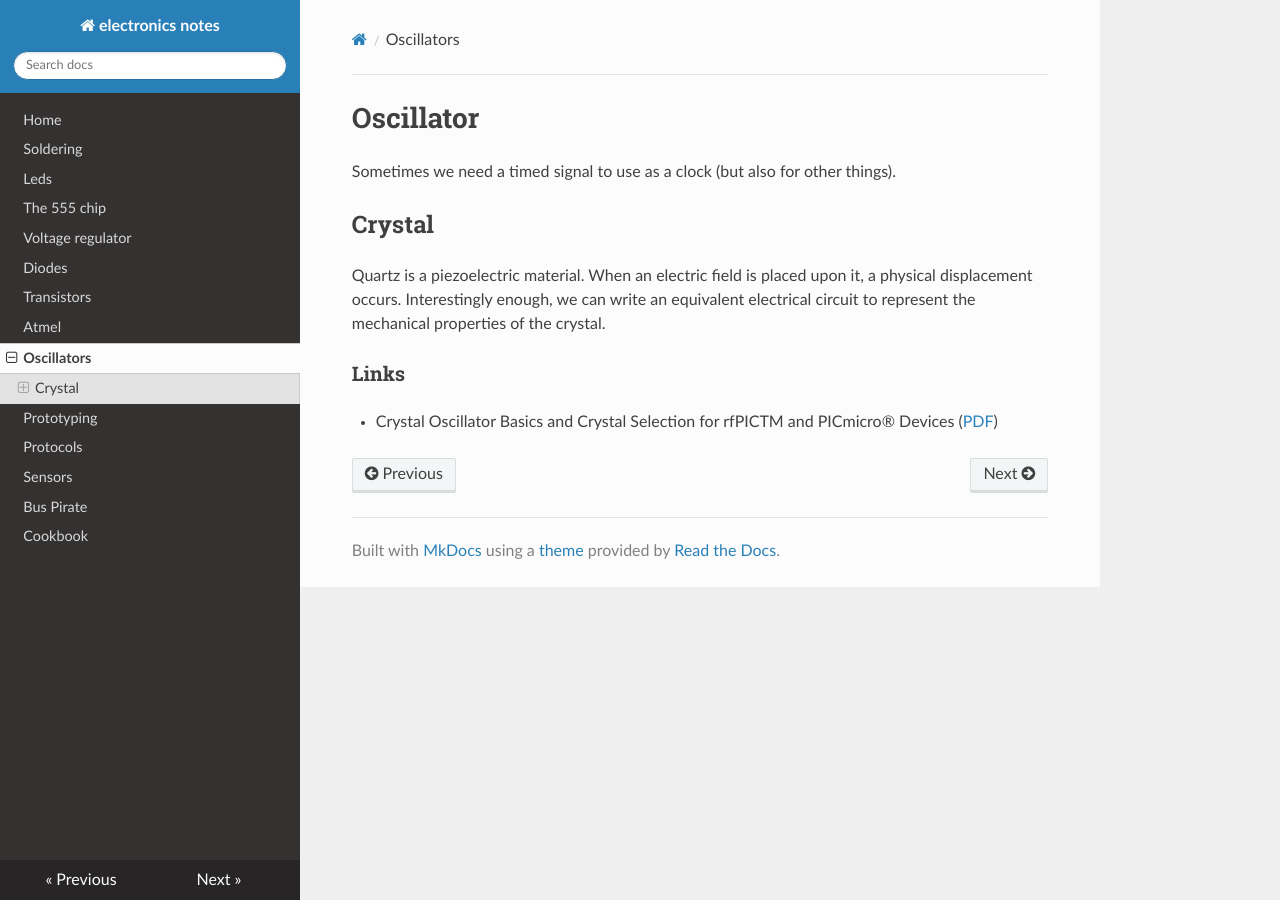
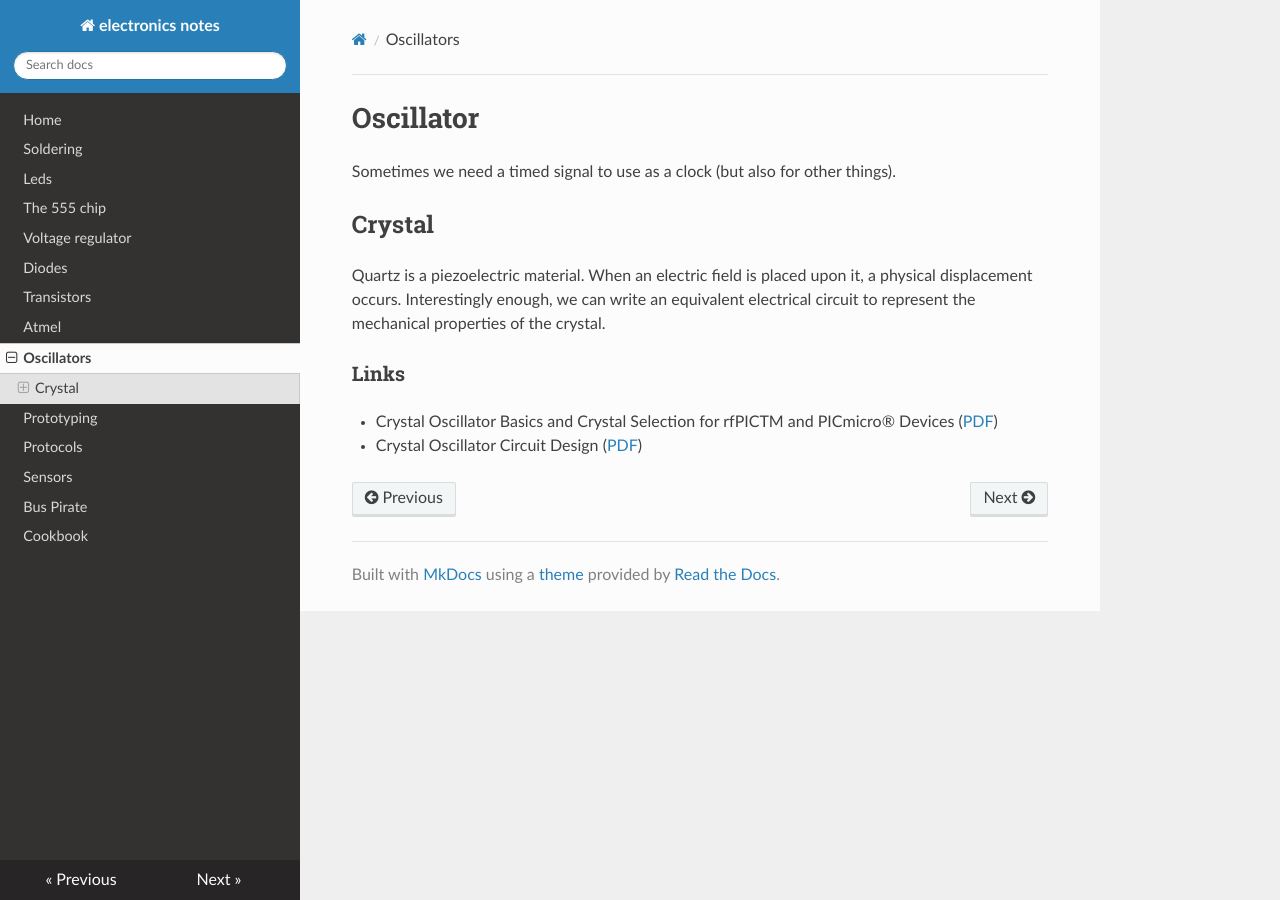
Before and after one commit to gipi/electronics-notes, an MkDocs documentation site: the page built from docs/oscillator.md, in a window 1280 px wide. Built offline with MkDocs 1.6.1, drawn with Linux system fonts in a browser that asks for light colours; nearby versions of some CDN libraries; old or Windows-style settings are respelled for this version of MkDocs.

Commit message:
Add link.

```diff
--- a/docs/oscillator.md
+++ b/docs/oscillator.md
@@ -14,3 +14,4 @@ the crystal.
 ### Links
 
  - Crystal Oscillator Basics and Crystal Selection for rfPICTM and PICmicro® Devices ([PDF](http://ww1.microchip.com/downloads/en/appnotes/00826a.pdf))
+ - Crystal Oscillator Circuit Design ([PDF](http://www.eetkorea.com/ARTICLES/2001SEP/2001SEP06_AMD_AN.PDF))
```
